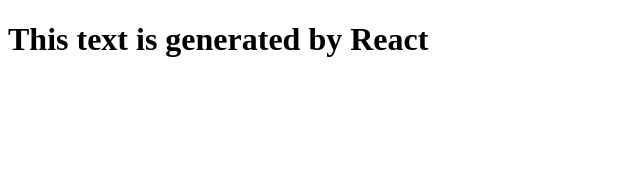
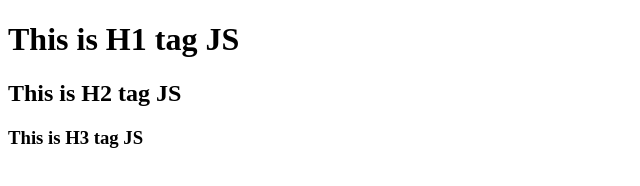
Before and after one commit to Istakhara21/Namaste-React, a plain HTML site: page Lecture 1/htmlwithReact.html in a window 1280 px wide. Shown: the whole page, without its empty margins (0-640 px from the left). Drawn offline with nearby package versions, Linux system fonts and the light colour scheme.

Commit message:
created a nested elements in react

```diff
--- a/Lecture 1/htmlwithReact.html
+++ b/Lecture 1/htmlwithReact.html
@@ -8,6 +8,13 @@
   <body>
     <div id="root">
       <!-- This text will be generated by React  -->
+
+      <!-- nested elements -->
+      <!-- <div id="nested ">
+        <h1>'This is H1 tag'</h1>
+        <h2>'This is H2 tag'</h2>
+        <h3>'This is H3 tag'</h3>
+      </div> -->
     </div>
   </body>
   <!-- impoting the CDN links for React and ReactDOM  -->
@@ -20,11 +27,19 @@
     src="https://unpkg.com/react-dom@18/umd/react-dom.development.js"
   ></script>
   <script>
-    //create an element
-    const element = React.createElement('h1', {}, 'This text is generated by React');
-    //target the id='root'
+    //create h1 element
+    const h1 = React.createElement('h1', null, "This is H1 tag JS");
+    const h2 = React.createElement('h2', null, "This is H2 tag JS");
+    const h3 = React.createElement('h3', null, "This is H3 tag JS");
+
+    //create a nested div inside id='root' div
+    const nestedDiv = React.createElement('div', {id: 'nested'}, [h1,h2,h3]);
     const root = ReactDOM.createRoot(document.getElementById('root'));
-    // append the element with root
-    root.render(element);
+
+    //render it
+    root.render(nestedDiv);
+
+
+
   </script>
 </html>
```
